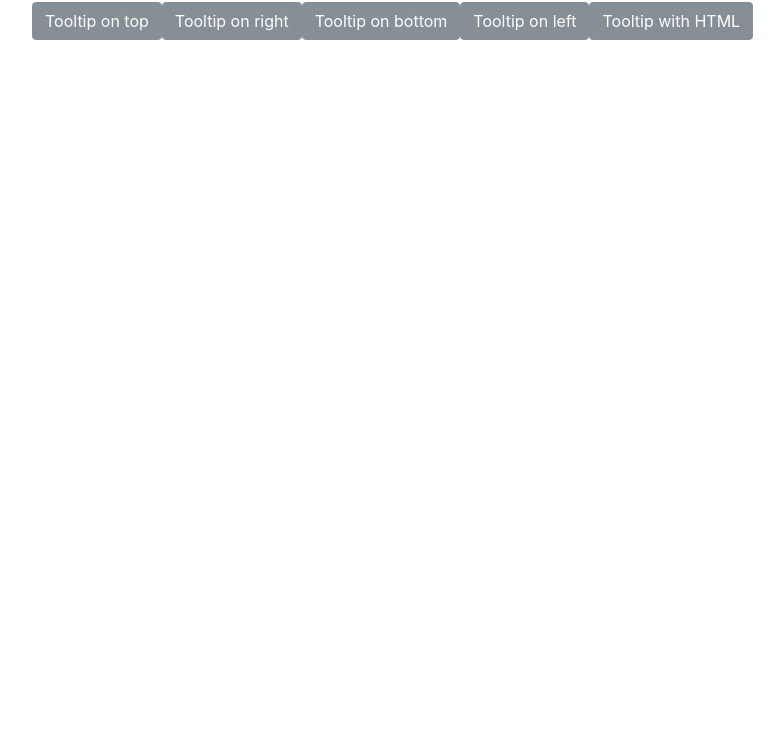
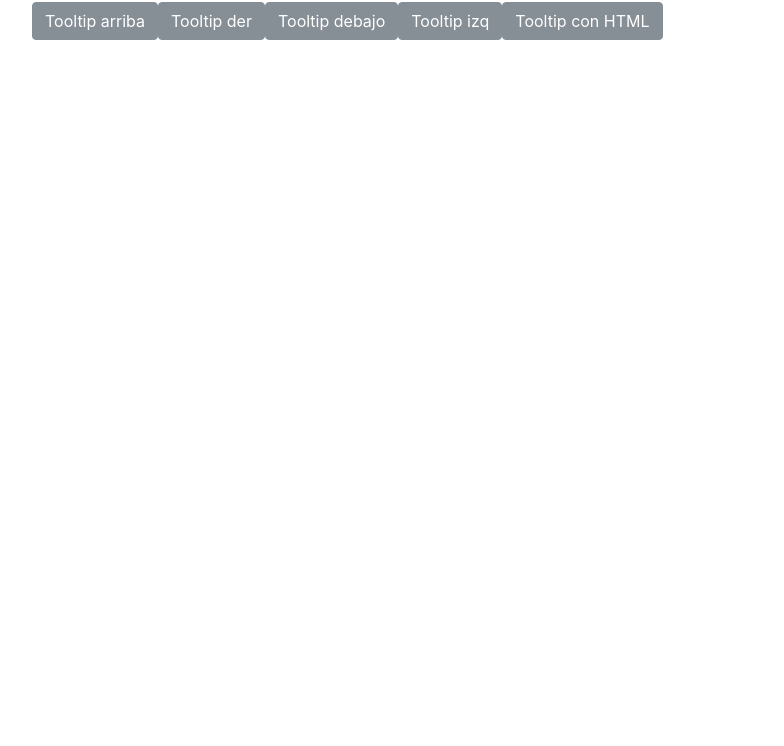
Before and after one commit to sonfarx/EjemplosBootstrap4-Beta, a plain HTML site: page 14.1 Tootips.html in a window 1280 px wide. Shown: the part 54-800 px from the top of the page, without its empty margins (38-822 px from the left). Drawn offline with Linux system fonts and the light colour scheme.

Commit message:
Escribiendo en español titulos y nombres de los tooltips

```diff
--- a/14.1 Tootips.html
+++ b/14.1 Tootips.html
@@ -11,20 +11,20 @@
   <div class="container">
     <h1>Uso de los Tooltips</h1>
     <div class="row">
-  <button type="button" class="btn btn-secondary" data-toggle="tooltip" data-placement="top" title="Tooltip on top">
-      Tooltip on top
+  <button type="button" class="btn btn-secondary" data-toggle="tooltip" data-placement="top" title="Tooltip arriba">
+      Tooltip arriba
     </button>
-  <button type="button" class="btn btn-secondary" data-toggle="tooltip" data-placement="right" title="Tooltip on right">
-      Tooltip on right
+  <button type="button" class="btn btn-secondary" data-toggle="tooltip" data-placement="right" title="Tooltip derecho">
+      Tooltip der
     </button>
-  <button type="button" class="btn btn-secondary" data-toggle="tooltip" data-placement="bottom" title="Tooltip on bottom">
-      Tooltip on bottom
+  <button type="button" class="btn btn-secondary" data-toggle="tooltip" data-placement="bottom" title="Tooltip debajo">
+      Tooltip debajo
     </button>
-  <button type="button" class="btn btn-secondary" data-toggle="tooltip" data-placement="left" title="Tooltip on left">
-      Tooltip on left
+  <button type="button" class="btn btn-secondary" data-toggle="tooltip" data-placement="left" title="Tooltip izquierdo">
+      Tooltip izq
     </button>
-    <button type="button" class="btn btn-secondary" data-toggle="tooltip" data-html="true" title="<em>Tooltip</em> <u>with</u> <b>HTML</b>">
-  Tooltip with HTML
+    <button type="button" class="btn btn-secondary" data-toggle="tooltip" data-html="true" title="<em>Tooltip</em> <u>con</u> <b>HTML</b>">
+  Tooltip con HTML
 </button>
     </div>
 
```
